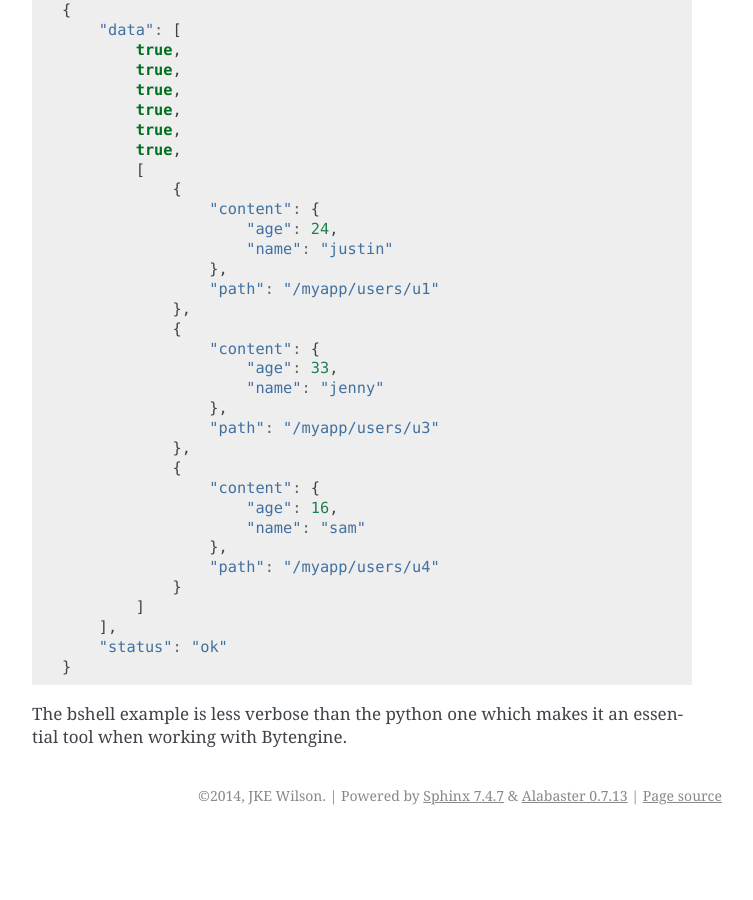
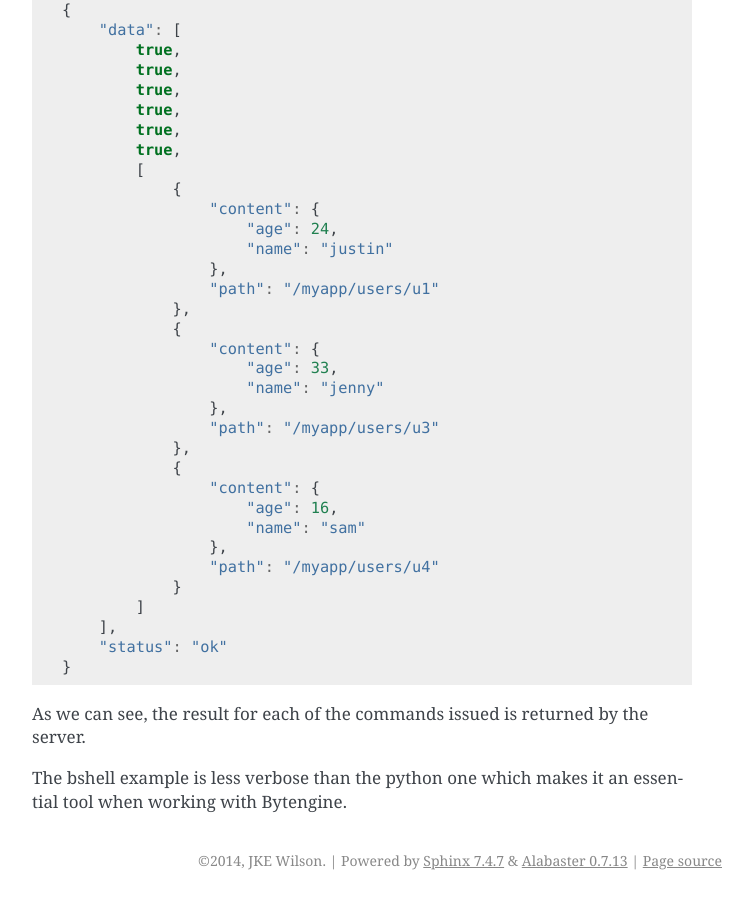
Before and after one commit to johnwilson/bytengine_docs, a Sphinx documentation site: the page built from docs/quickbshell.rst, in a window 1280 px wide and 900 px high, scrolled down 1427 px. Shown: the whole window, without its empty margins (388-1141 px from the left). Built offline with Sphinx 7.4.7, drawn with Linux system fonts in a browser that asks for light colours; before the commit the page ends 2262 px from its top, so only the background shows below that.

Commit message:
updated bshell quick tutorial

```diff
--- a/docs/quickbshell.rst
+++ b/docs/quickbshell.rst
@@ -112,5 +112,7 @@ You should see the following response
         "status": "ok"
     }
 
+As we can see, the result for each of the commands issued is returned by the server.
+
 The bshell example is less verbose than the python one which makes it an essential
 tool when working with Bytengine.
```
